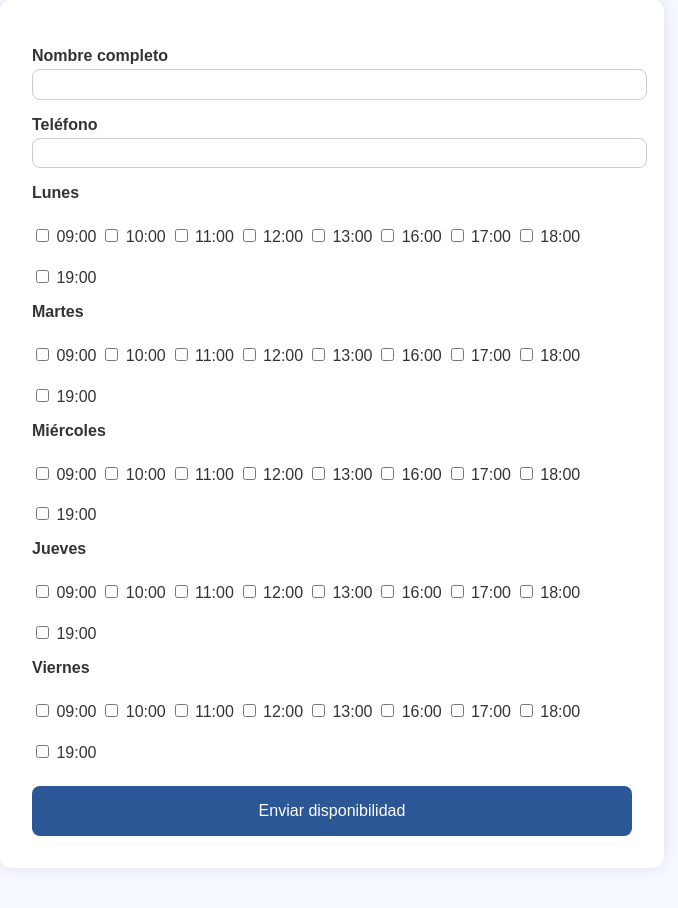
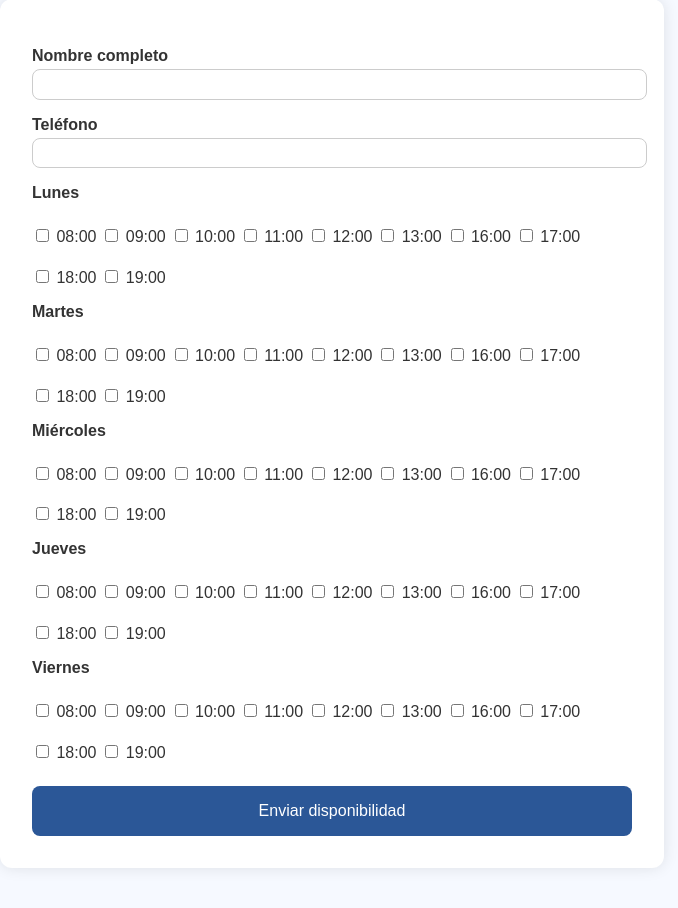
Before and after one commit to RaulMunozz/autoescuela-demo, a Flask app: page / in a window 1280 px wide. Shown: the part 131-1039 px from the top of the page, without its empty margins (308-986 px from the left). Run offline with Flask 3, Linux system fonts and the light colour scheme.

Commit message:
Formulario con nombre y teléfono obligatorios y hora 08:00 añadida

```diff
--- a/templates/formulario.html
+++ b/templates/formulario.html
@@ -73,7 +73,7 @@
     {% for dia in dias %}
       <label>{{ dia }}</label>
       <div class="horas">
-        {% for hora in horas %}
+        {% for hora in ['08:00','09:00','10:00','11:00','12:00','13:00','16:00','17:00','18:00','19:00'] %}
           <label><input type="checkbox" name="disponibilidad_{{ dia }}" value="{{ hora }}"> {{ hora }}</label>
         {% endfor %}
       </div>
```
